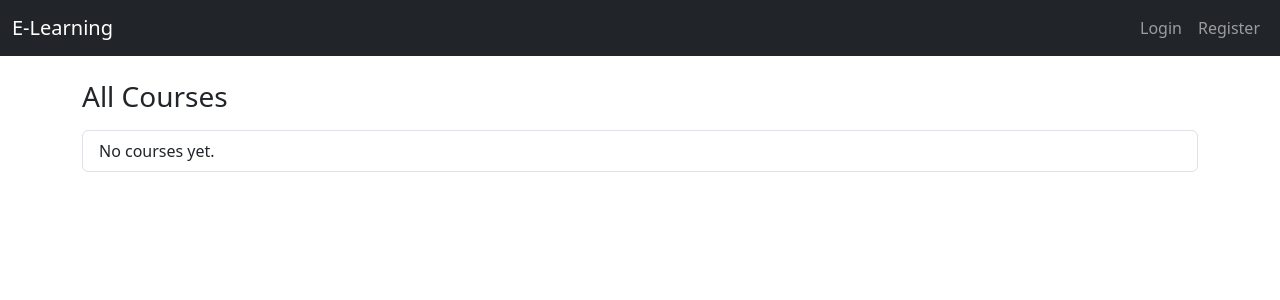
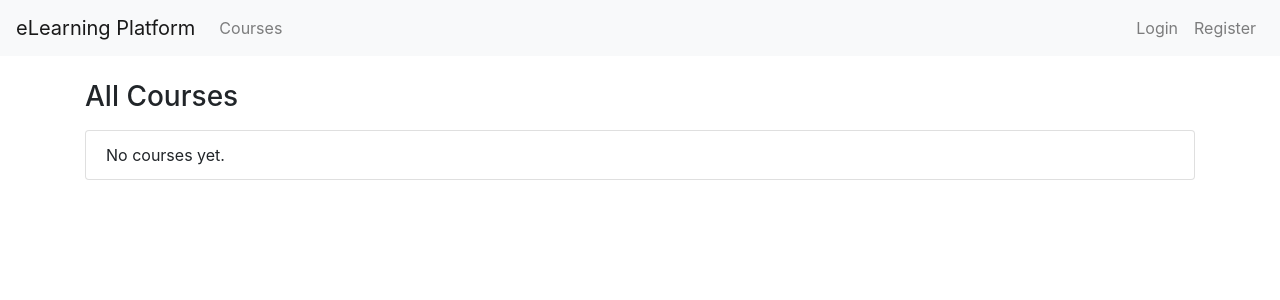
Before and after one commit to rodrigonovo/elearning_platform_FIXED_READY, a Django app: template templates/core/course_list.html in a window 1280 px wide. Shown: the top 300 px of the page. Run offline with Django 5.2, Linux system fonts and the light colour scheme; the template is opened without the code that fills it, so the values that code supplies are empty; some libraries are stand-ins or nearby versions.

Commit message:
UX improvements

```diff
--- a/templates/base.html
+++ b/templates/base.html
@@ -2,49 +2,58 @@
 <html lang="en">
 <head>
     <meta charset="UTF-8">
-  <title>E-Learning Platform</title>
-  <!-- ✅ Bootstrap via CDN -->
-  <link href="https://cdn.jsdelivr.net/npm/bootstrap@5.3.3/dist/css/bootstrap.min.css" rel="stylesheet">
-
-  <!-- Optional: Bootstrap Icons (if you want icons) -->
-  <link href="https://cdn.jsdelivr.net/npm/bootstrap-icons@1.11.3/font/bootstrap-icons.css" rel="stylesheet">
+    <title>eLearning Platform</title>
+    <link rel="stylesheet" href="https://stackpath.bootstrapcdn.com/bootstrap/4.5.2/css/bootstrap.min.css">
+    {% load static %}
+    <link rel="stylesheet" href="{% static 'base.css' %}">
 </head>
 <body>
-  <!-- Navbar -->
-  <nav class="navbar navbar-expand-lg navbar-dark bg-dark">
-    <div class="container-fluid">
-      <a class="navbar-brand" href="/">E-Learning</a>
-      <button class="navbar-toggler" type="button" data-bs-toggle="collapse" data-bs-target="#navbarNav" aria-controls="navbarNav" aria-expanded="false" aria-label="Toggle navigation">
-        <span class="navbar-toggler-icon"></span>
-      </button>
-      <div class="collapse navbar-collapse" id="navbarNav">
-        <ul class="navbar-nav ms-auto">
-          {% if request.user.is_authenticated %}
+    <nav class="navbar navbar-expand-lg navbar-light bg-light">
+        <a class="navbar-brand" href="{% url 'core:dashboard' %}">eLearning Platform</a>
+        <div class="collapse navbar-collapse">
+            <ul class="navbar-nav mr-auto">
                 <li class="nav-item">
-              <a class="nav-link" href="/dashboard/">Dashboard</a>
+                    <a class="nav-link" href="{% url 'core:course_list' %}">Courses</a>
+                </li>
+            </ul>
+            <ul class="navbar-nav">
+                {% if user.is_authenticated %}
+                    <li class="nav-item">
+                        <a class="nav-link" href="{% url 'core:user_profile' user.username %}">Hello, {{ user.username }}</a>
                     </li>
                     <li class="nav-item">
-              <a class="nav-link" href="/accounts/logout/">Logout</a>
+                        <a class="nav-link" href="{% url 'logout' %}">Logout</a>
                     </li>
                 {% else %}
                     <li class="nav-item">
-              <a class="nav-link" href="/accounts/login/">Login</a>
+                        <a class="nav-link" href="{% url 'login' %}">Login</a>
                     </li>
                     <li class="nav-item">
-              <a class="nav-link" href="/register/">Register</a>
+                        <a class="nav-link" href="{% url 'core:register' %}">Register</a>
                     </li>
                 {% endif %}
             </ul>
         </div>
-    </div>
     </nav>
 
-  <!-- Main content -->
     <div class="container mt-4">
-    {% block content %}{% endblock %}
+
+        {% if messages %}
+            {% for message in messages %}
+                <div class="alert alert-{{ message.tags }} alert-dismissible fade show" role="alert">
+                    {{ message }}
+                    <button type="button" class="close" data-dismiss="alert" aria-label="Close">
+                        <span aria-hidden="true">&times;</span>
+                    </button>
+                </div>
+            {% endfor %}
+        {% endif %}
+        {% block content %}
+        {% endblock %}
     </div>
 
-  <!-- ✅ Bootstrap JS bundle (for navbar toggler, modals, etc.) -->
-  <script src="https://cdn.jsdelivr.net/npm/bootstrap@5.3.3/dist/js/bootstrap.bundle.min.js"></script>
+    <script src="https://code.jquery.com/jquery-3.5.1.slim.min.js"></script>
+    <script src="https://cdn.jsdelivr.net/npm/@popperjs/core@2.5.4/dist/umd/popper.min.js"></script>
+    <script src="https://stackpath.bootstrapcdn.com/bootstrap/4.5.2/js/bootstrap.min.js"></script>
 </body>
 </html>
```
Also changed, not shown: core/views.py (+51 -1 lines). Lines whose indentation alone changed are shown as unchanged.
